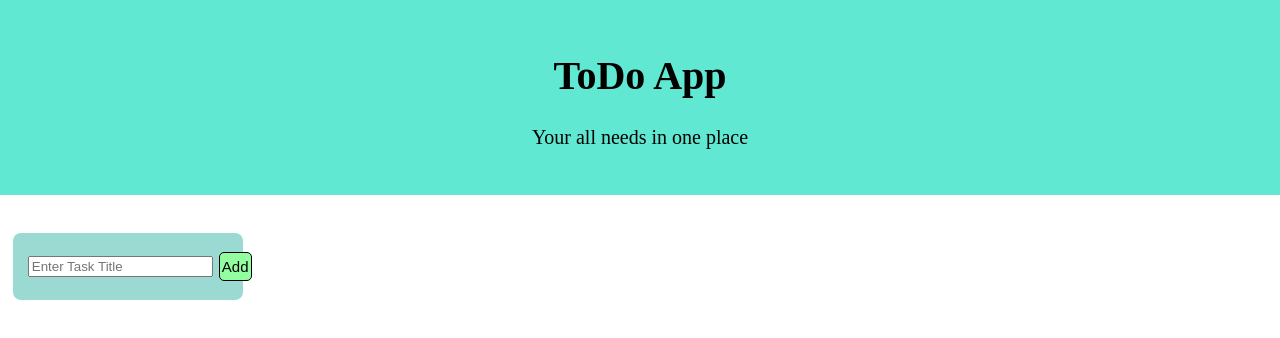
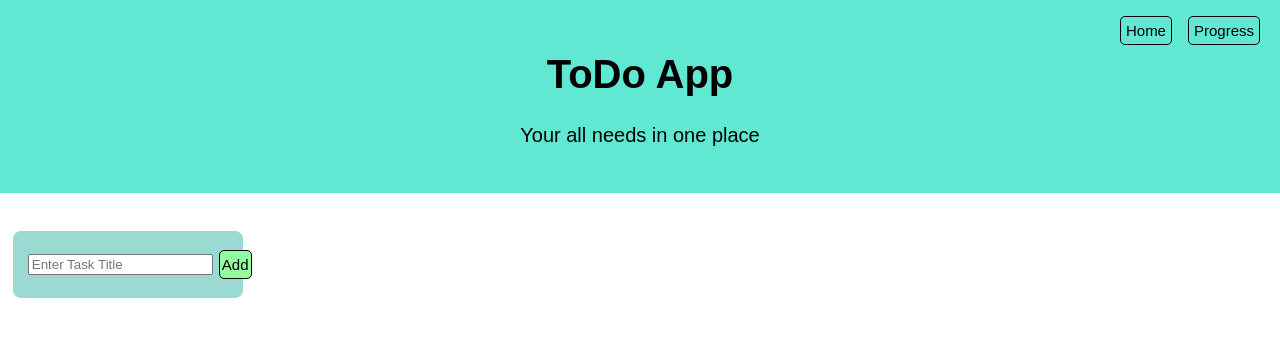
Before and after one commit to Mahashwe/react-project, a React (Create React App) app in the folder todo-app/: page / in a window 1280 px wide. Shown: the top 338 px of the page. Built offline with nearby package versions, Linux system fonts and the light colour scheme.

Commit message:
feat: add routing with react-router-dom and enhance navigation in the app

```diff
--- a/todo-app/package.json
+++ b/todo-app/package.json
@@ -13,6 +13,7 @@
     "@types/react-dom": "^19.2.3",
     "react": "^19.2.4",
     "react-dom": "^19.2.4",
+    "react-router-dom": "^7.13.0",
     "react-scripts": "5.0.1",
     "typescript": "^4.9.5",
     "web-vitals": "^2.1.4"
--- a/todo-app/src/App.tsx
+++ b/todo-app/src/App.tsx
@@ -1,14 +1,19 @@
 import React from 'react';
 import './App.css';
+import { Routes, Route } from "react-router-dom";
 import Head from './Components/title';
 import Main from './Components/main';
 
 function App() {
   return (
-    <div className="App">
+    <>
       <Head />
-      <Main />
-    </div>
+
+      <Routes>
+        <Route path="/" element={<Main />} />
+        <Route path="/progress" element={<h2>Dashboard page</h2>} />
+      </Routes>
+    </>
   );
 }
 
--- a/todo-app/src/Components/style.css
+++ b/todo-app/src/Components/style.css
@@ -1,11 +1,35 @@
+* {
+    font-family: Arial, Helvetica, sans-serif;
+}
+
 .title {
     background-color: rgb(96, 232, 210);
     color: Black;
     font-size: 20px;
     padding-bottom: 2%;
     padding-top: 2%;
-    font-family: 'Times New Roman', Times, serif;
+    text-align: center;
+    position: relative;
 
+}
+
+.nav {
+    position: absolute;
+    top: 16px;
+    right: 20px;
+    display: flex;
+    gap: 16px;
+    text-decoration: none;
+}
+
+.nav a {
+    color: Black;
+    font-size: 15px;
+    padding: 5px;
+    border-radius: 5px;
+    border: 1px solid rgb(2, 0, 0);
+    cursor: pointer;
+    text-decoration: none;
 }
 
 .taskList {
@@ -31,7 +55,6 @@
 
 
 .addBtn {
-    font-family: "poppins", sans-serif;
     background-color: rgb(147, 254, 160);
     color: Black;
     font-size: 15px;
@@ -50,7 +73,6 @@
 }
 
 .deleteBtn {
-    font-family: 'poppins', sans-serif;
     background-color: rgb(249, 92, 92);
     color: Black;
     font-size: 15px;
@@ -71,4 +93,5 @@
 .completed {
     text-decoration: line-through;
     opacity: 0.6;
+    background-color: rgb(87, 87, 83) transparent;
 }
--- a/todo-app/src/Components/title.tsx
+++ b/todo-app/src/Components/title.tsx
@@ -1,12 +1,18 @@
-import './style.css'
+import "./style.css";
+import { Link } from "react-router-dom";
 
 export const Head = () => {
     return (
         <div className="title">
+            <div className="nav">
+                <Link to="/">Home</Link>
+                <Link to="/progress">Progress</Link>
+            </div>
+
             <h1>ToDo App</h1>
-            <p>Your all needs in one place </p>
+            <p>Your all needs in one place</p>
         </div>
-    )
-}
+    );
+};
 
 export default Head;
--- a/todo-app/src/index.tsx
+++ b/todo-app/src/index.tsx
@@ -2,17 +2,14 @@ import React from 'react';
 import ReactDOM from 'react-dom/client';
 import './index.css';
 import App from './App';
+import { BrowserRouter } from 'react-router-dom';
 import reportWebVitals from './reportWebVitals';
 
-const root = ReactDOM.createRoot(
-  document.getElementById('root') as HTMLElement
+ReactDOM.createRoot(document.getElementById('root')!).render(
+  <BrowserRouter>
+    <App />
+  </BrowserRouter>
 );
-root.render(
-  <React.StrictMode>
-    <App />
-  </React.StrictMode>
-);
-
 // If you want to start measuring performance in your app, pass a function
 // to log results (for example: reportWebVitals(console.log))
 // or send to an analytics endpoint. Learn more: https://bit.ly/CRA-vitals
```
Also changed, not shown: 1 other file (tests, documents, lock files or other folders).
